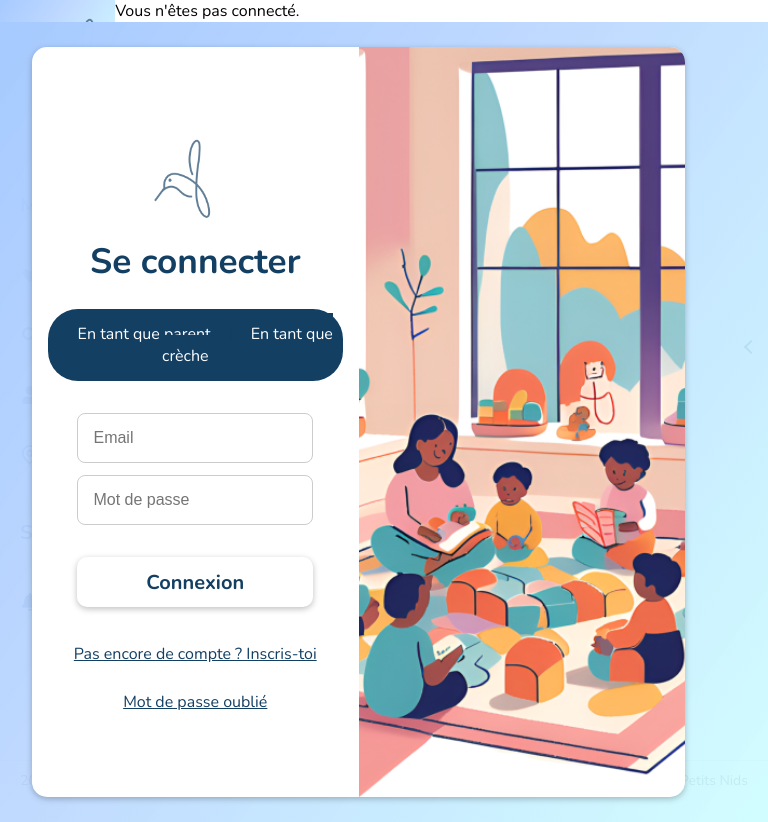
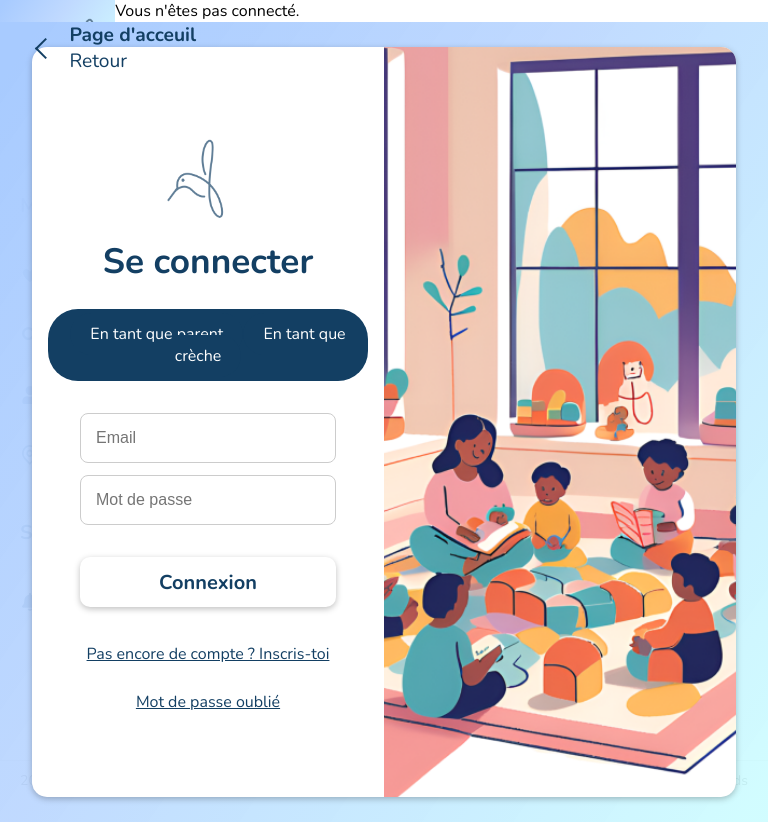
Before and after one commit to naiiipan44/Les-Petits-Nids, a React (Vite) app in the folder client/: page /loginandregister in a window 768 px wide. Built offline with nearby package versions, Linux system fonts and the light colour scheme; no server answers; a web font is replaced by a local one.

Commit message:
Addition of a return button, adjustment of the mediaqueries of the general and register conditions

```diff
--- a/client/src/components/ModalConditions.css
+++ b/client/src/components/ModalConditions.css
@@ -67,3 +67,41 @@
   max-width: 95%;
   list-style-position: disc;
 }
+
+@media screen and (min-width: 750px) {
+  .button-back-general {
+    width: 50%;
+  }
+  .back-button-conditions {
+    width: 109%;
+  }
+  .modal-body p {
+    font-size: 1rem;
+    text-align: start;
+  }
+  .modal-body ul li {
+    font-size: 1rem;
+    text-align: start;
+  }
+  .modal-body h2 {
+    font-size: 1.3rem;
+    text-align: start;
+  }
+}
+
+@media screen and (max-width: 749px) {
+  @media screen and (min-width: 430px) {
+    .button-back-general {
+      width: 75%;
+    }
+    .back-button-conditions {
+      width: 103%;
+    }
+    .modal-body p {
+      font-size: 1rem;
+    }
+    .modal-body ul li {
+      font-size: 1rem;
+    }
+  }
+}
--- a/client/src/pages/LoginAndRegisterPage.css
+++ b/client/src/pages/LoginAndRegisterPage.css
@@ -84,8 +84,9 @@
 }
 
 .arrow {
-  width: 10px;
-  height: 10px;
+  display: inline-block;
+  width: 15px;
+  height: 15px;
   border-left: 2px solid var(--secondaryColor);
   border-bottom: 2px solid var(--secondaryColor);
   transform: rotate(45deg);
@@ -107,15 +108,33 @@
   width: 100%;
 }
 
+.link-to-search {
+  display: none;
+  text-decoration: none;
+  color: var(--secondaryColor);
+}
+
 @media screen and (min-width: 768px) {
+  .button-return {
+    display: none;
+  }
+  .link-to-search {
+    display: flex;
+    align-items: center;
+    margin-left: 5%;
+    gap: 1rem;
+    font-size: 1.2rem;
+  }
+
   .login-page-container {
     display: flex;
     flex-direction: row;
+    justify-self: center;
     box-shadow: 0 2px 6px var(--shadowColor);
     width: 1000px;
     height: 750px;
     text-align: center;
-    margin: 2rem;
+    margin: 0.5rem;
     background: white;
     padding: 0;
     border-radius: 15px;
@@ -136,7 +155,7 @@
     width: 50%;
   }
   .login-register-background {
-    display: flex;
+    display: block;
     align-items: center;
     justify-content: center;
     position: absolute;
@@ -147,8 +166,38 @@
   }
 }
 
-@media screen and (max-width: 800px) {
+@media screen and (max-width: 1025px) {
+  .arrow {
+    display: inline-block;
+    width: 20px;
+    height: 15px;
+  }
+  .link-to-search {
+    display: flex;
+    position: absolute;
+    left: 0;
+    top: 0;
+    align-items: center;
+    margin-left: 5%;
+    gap: 1rem;
+    font-size: 1.2rem;
+  }
+  .login-register-background {
+    display: flex;
+  }
+  .login-page-container {
+    margin: 2rem;
+  }
   .login-title {
     font-size: 2.2rem;
   }
 }
+
+@media screen and (max-width: 425px) {
+  .login-register-background {
+    display: block;
+  }
+  .button-return {
+    display: block;
+  }
+}
--- a/client/src/pages/LoginAndRegisterPage.tsx
+++ b/client/src/pages/LoginAndRegisterPage.tsx
@@ -1,4 +1,5 @@
 import { useState } from "react";
+import { Link } from "react-router-dom";
 import "./LoginAndRegisterPage.css";
 
 import LoginPageComponent from "../components/LoginPageComponent";
@@ -10,6 +11,13 @@ function LoginAndRegisterPage() {
 
   return (
     <section className="login-register-background">
+      <Link to="/search" className="link-to-search">
+        <span className="arrow" />
+        <figcaption>
+          <h1>Page d'acceuil</h1>
+          <p>Retour</p>
+        </figcaption>
+      </Link>
       <section className="login-page-container">
         <section className="section-form-login">
           <figure className="logo">
```
